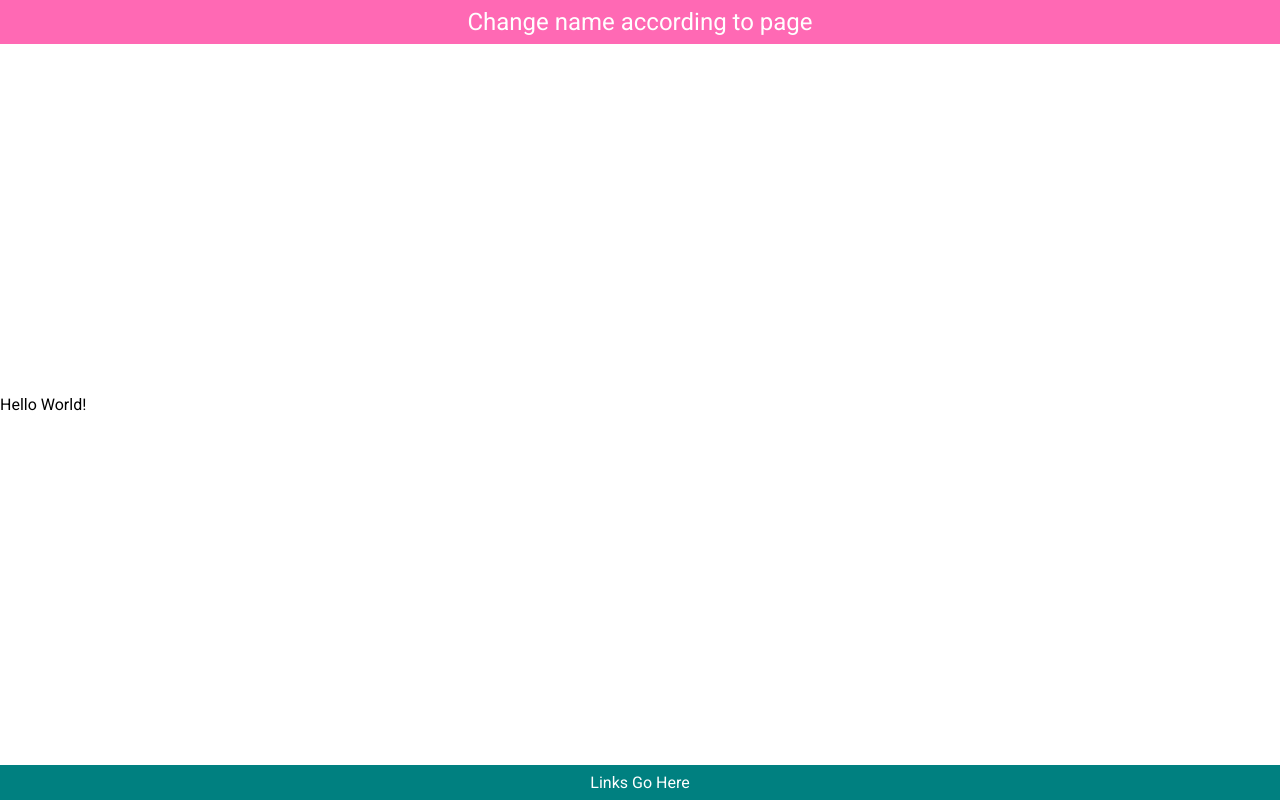
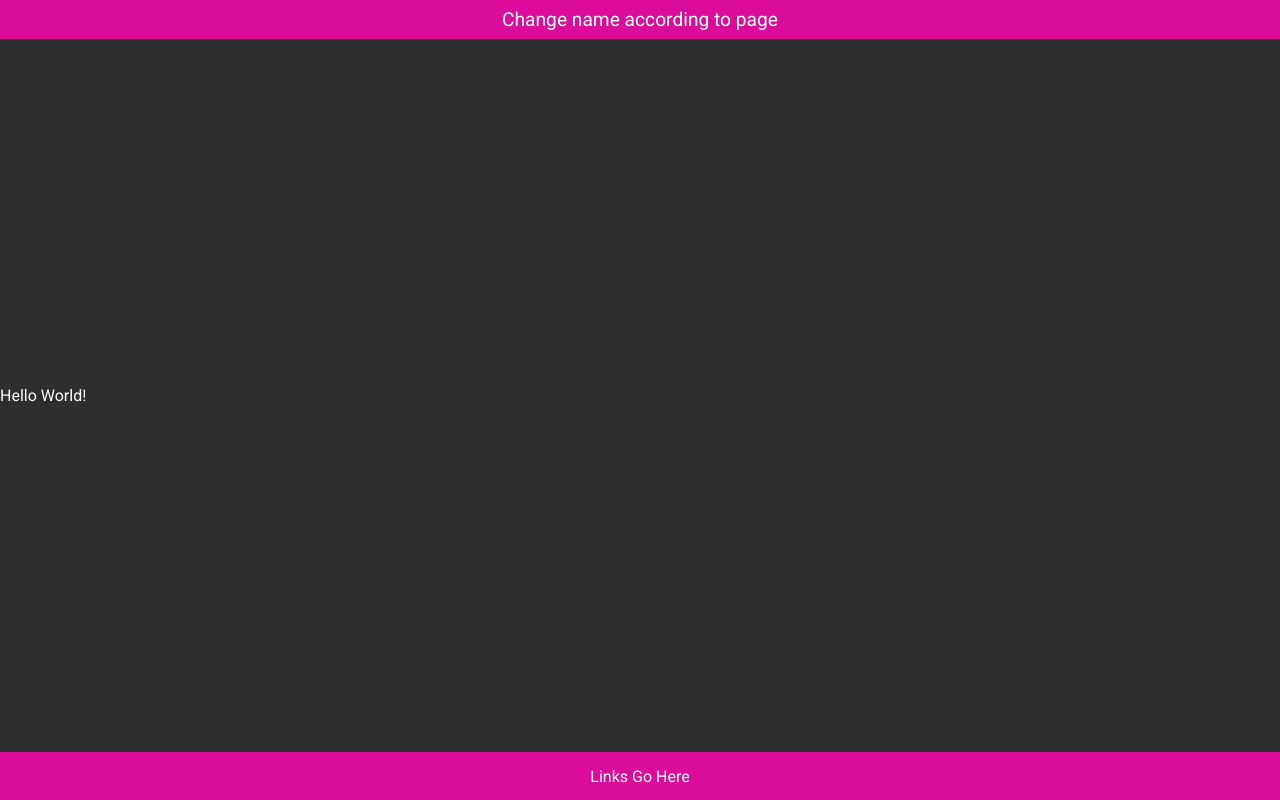
Before and after one commit to doctype-Melvin/repsetweight, a Next.js app: page / in a window 1280 px wide. Built offline with nearby package versions, Linux system fonts and the light colour scheme.

Commit message:
adds custom color properties to global.css

```diff
--- a/app/global.css
+++ b/app/global.css
@@ -1,4 +1,15 @@
 @import url('https://fonts.googleapis.com/css2?family=Roboto:wght@300;400;700&display=swap');
+
+:root {
+    --navbar-height: 3rem;
+    --dark-background: #2e2d30;
+    --light-purple: #DB0C9B;
+    --dark-purple: #8F1568;
+    --yellow: #DBBF21;
+    --turqiose: #21D6DB;
+    --dark-turqiose: #008B8F;
+    --white: #fff;
+}
 
 *, *:before, *:after {
     box-sizing: border-box;
@@ -10,4 +21,6 @@ html, body {
     padding: 0;
     margin: 0;
     font-family: 'Roboto', sans-serif;
+    background-color: var(--dark-background);
+    color: var(--white);
 }
--- a/app/page.js
+++ b/app/page.js
@@ -1,7 +1,9 @@
+"use client"
+
 export default function Home() {
   return (
-    <>
+    <section>
     <p>Hello World!</p>
-    </>
+    </section>
   );
 }
--- a/components/Header/style.css
+++ b/components/Header/style.css
@@ -1,8 +1,8 @@
 .header__style {
-    height: fit-content;
+height: fit-content;
 padding: .5rem 2rem;
-background-color: hotpink;
+background-color: var(--light-purple);
 color: #fff;
 text-align: center;
-font-size: 1.5rem;
+font-size: 1.2rem;
 }
--- a/components/Layout/index.js
+++ b/components/Layout/index.js
@@ -1,11 +1,6 @@
-"use client"
-
 import Header from "../Header"
 import Navigation from "../Navigation"
 import './style.css'
-
-
-
 
 export default function MainLayout({ children }) {
     return (
--- a/components/Navigation/index.js
+++ b/components/Navigation/index.js
@@ -1,19 +1,9 @@
-"use client"
-
-import styled from "styled-components"
-
-const NavigationSection = styled.section`
-    height: fit-content;
-    padding: 0.5rem;
-    background-color: teal;
-    text-align: center;
-    color: #fff;
-`
+import './style.css'
 
 export default function Navigation(){
     return (
-        <NavigationSection>
+        <nav className='navbar'>
         Links Go Here
-        </NavigationSection>
+        </nav>
     )
 }
--- /dev/null
+++ b/components/Navigation/style.css
@@ -0,0 +1,7 @@
+.navbar {
+    background-color: var(--light-purple);
+    height: var(--navbar-height);
+    display: flex;
+    justify-content: space-evenly;
+    align-items: center;
+}
```
